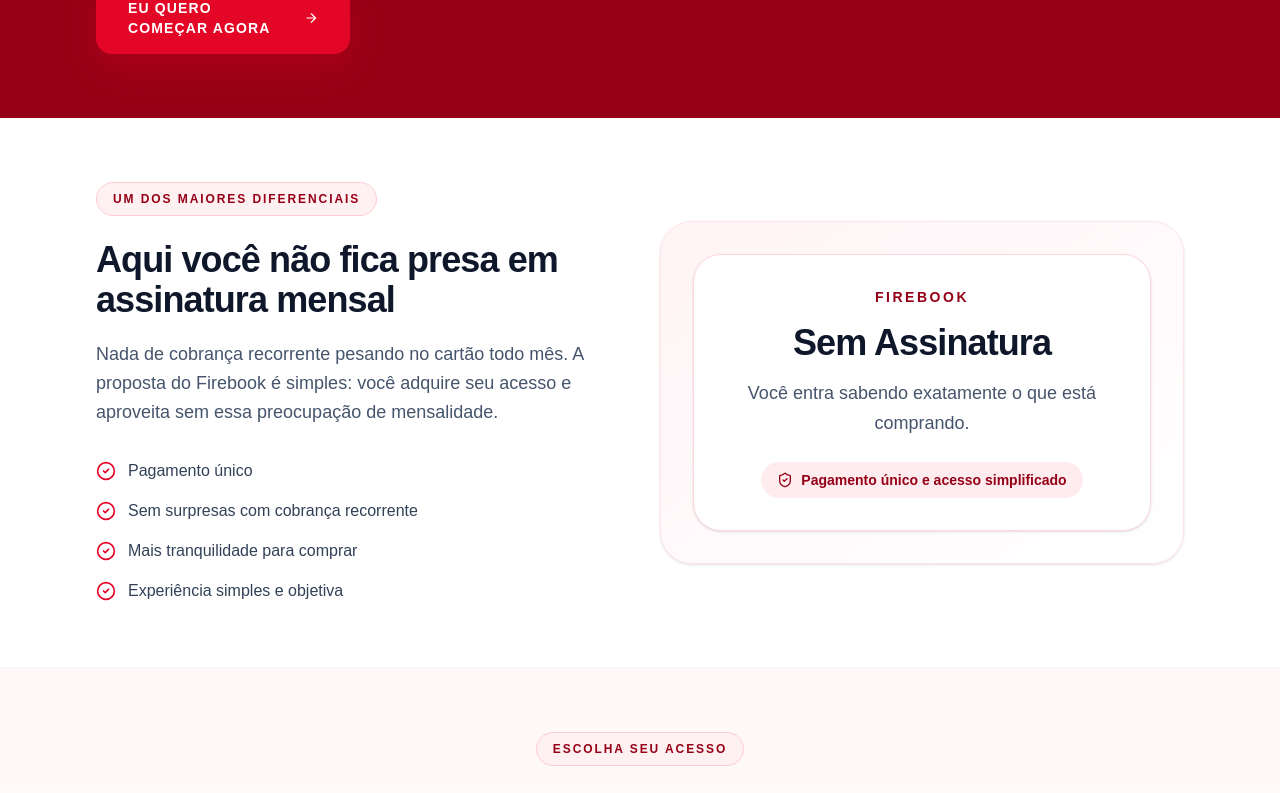
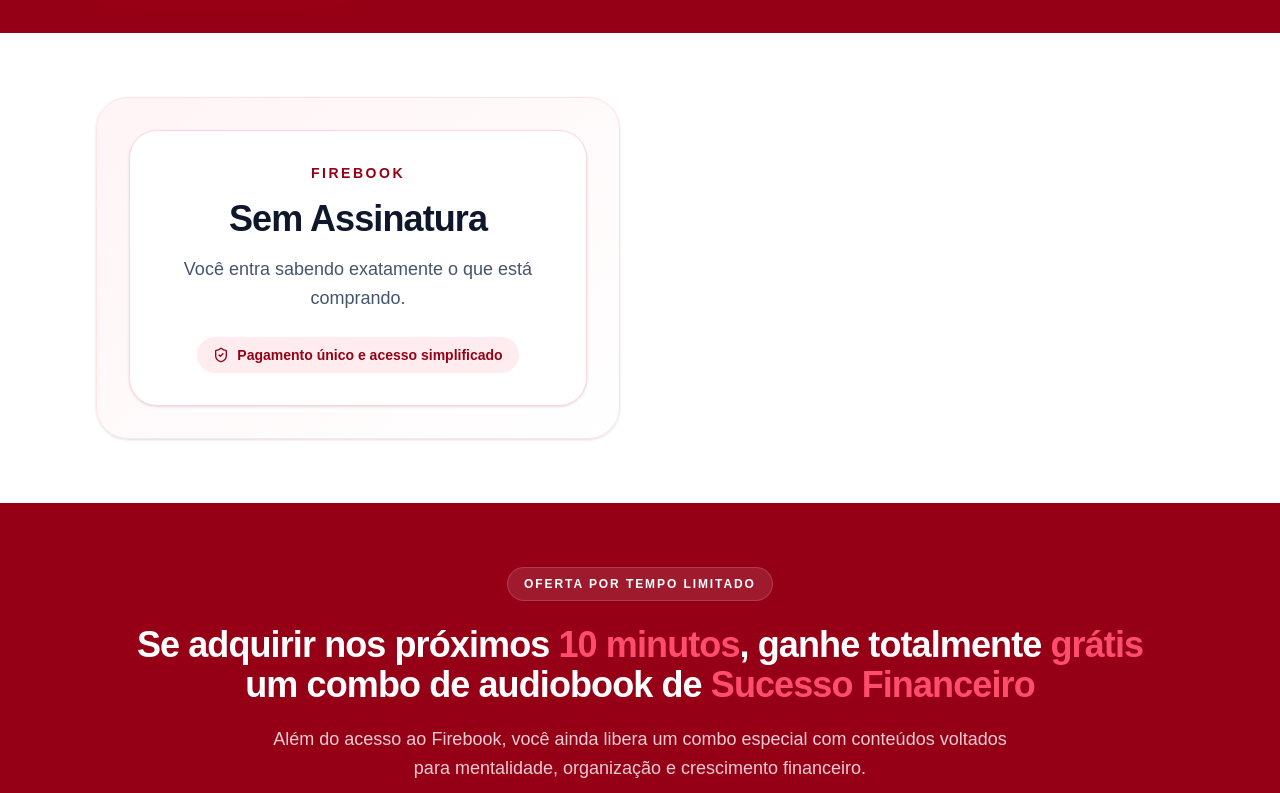
Before and after one commit to gregonocode/creative-nails, a Next.js app: page /firebook/audiobook in a window 1280 px wide. Shown: the part 4195-4988 px from the top of the page. Built offline with nearby package versions, Linux system fonts and the light colour scheme.

Commit message:
oferta com escazz

```diff
--- a/app/firebook/audiobook/page.tsx
+++ b/app/firebook/audiobook/page.tsx
@@ -364,14 +364,7 @@
         Receba notificações sempre que entrarem{" "}
         <span className="text-[#ff2b4d]">Novos audiobooks</span>
       </h2>
-
-      <p className="mx-auto mt-5 max-w-3xl text-lg leading-relaxed text-slate-300">
-        No Firebook você também pode ser avisada quando chegarem novos conteúdos
-        na plataforma, para não perder nenhuma novidade.
-      </p>
-    </div>
-
-    <div className="mt-10 flex justify-center">
+        <div className="mt-10 flex justify-center">
       <Image
         src="/firebook/notificação.png"
         alt="Notificação de novos audiobooks no Firebook"
@@ -380,12 +373,12 @@
       />
     </div>
 
+      <p className="mx-auto mt-5 max-w-3xl text-lg leading-relaxed text-slate-300">
+        No Firebook você também pode ser avisada quando chegarem novos conteúdos
+        na plataforma, para não perder nenhuma novidade.
+      </p>
+    </div>
     <div className="mx-auto mt-10 max-w-3xl text-center">
-      <p className="text-lg leading-relaxed text-slate-300 sm:text-xl">
-        Assim você acompanha tudo de forma simples e prática, sem precisar ficar
-        entrando toda hora para ver se apareceu algo novo.
-      </p>
-
       <p className="mt-5 text-lg font-bold leading-relaxed text-white sm:text-xl">
         E o melhor: receber alertas de{" "}
         <span className="text-[#ff2b4d]">novos audiobooks</span> não gera{" "}
@@ -488,28 +481,7 @@
       {/* Sem mensalidade */}
       <Section className="bg-white">
         <div className="grid items-center gap-10 lg:grid-cols-[1fr_1fr]">
-          <div>
-            <div className="inline-flex rounded-full border border-rose-200 bg-rose-50 px-4 py-2 text-xs font-black uppercase tracking-[0.16em] text-[#960016]">
-              Um dos maiores diferenciais
-            </div>
 
-            <h2 className="mt-6 text-3xl font-black tracking-tight text-slate-900 sm:text-4xl">
-              Aqui você não fica presa em assinatura mensal
-            </h2>
-
-            <p className="mt-5 text-lg leading-relaxed text-slate-600">
-              Nada de cobrança recorrente pesando no cartão todo mês. A proposta
-              do Firebook é simples: você adquire seu acesso e aproveita sem essa
-              preocupação de mensalidade.
-            </p>
-
-            <ul className="mt-8 space-y-4">
-              <Bullet>Pagamento único</Bullet>
-              <Bullet>Sem surpresas com cobrança recorrente</Bullet>
-              <Bullet>Mais tranquilidade para comprar</Bullet>
-              <Bullet>Experiência simples e objetiva</Bullet>
-            </ul>
-          </div>
 
           <div className="rounded-[32px] border border-rose-100 bg-gradient-to-br from-[#FFF4F6] to-white p-8 shadow-sm">
             <div className="rounded-[28px] border border-[#FFD7DE] bg-white p-8 text-center shadow-sm">
@@ -533,6 +505,80 @@
           </div>
         </div>
       </Section>
+      <Section className="bg-[#960016]">
+  <div className="mx-auto max-w-5xl">
+    <div className="text-center">
+      <div className="inline-flex rounded-full border border-white/15 bg-white/10 px-4 py-2 text-xs font-black uppercase tracking-[0.16em] text-white">
+        Oferta por tempo limitado
+      </div>
+
+      <h2 className="mt-6 text-3xl font-black tracking-tight text-white sm:text-4xl">
+        Se adquirir nos próximos{" "}
+        <span className="text-[#ff4d6d]">10 minutos</span>, ganhe totalmente{" "}
+        <span className="text-[#ff4d6d]">grátis</span> um combo de audiobook de{" "}
+        <span className="text-[#ff4d6d]">Sucesso Financeiro</span>
+      </h2>
+
+      <p className="mx-auto mt-5 max-w-3xl text-lg leading-relaxed text-white/80">
+        Além do acesso ao Firebook, você ainda libera um combo especial com
+        conteúdos voltados para mentalidade, organização e crescimento
+        financeiro.
+      </p>
+    </div>
+
+    <div className="mt-10 grid grid-cols-2 gap-4 sm:grid-cols-3 md:grid-cols-4">
+      <div className="overflow-hidden rounded-2xl border border-white/10 bg-white/5">
+        <Image
+          src="/firebook/livro1.jpg"
+          alt="Audiobook de sucesso financeiro 1"
+          width={300}
+          height={400}
+          className="h-auto w-full object-cover"
+        />
+      </div>
+
+      <div className="overflow-hidden rounded-2xl border border-white/10 bg-white/5">
+        <Image
+          src="/firebook/livro2.jpg"
+          alt="Audiobook de sucesso financeiro 2"
+          width={300}
+          height={400}
+          className="h-auto w-full object-cover"
+        />
+      </div>
+
+      <div className="overflow-hidden rounded-2xl border border-white/10 bg-white/5">
+        <Image
+          src="/firebook/livro3.jpg"
+          alt="Audiobook de sucesso financeiro 3"
+          width={300}
+          height={400}
+          className="h-auto w-full object-cover"
+        />
+      </div>
+
+      <div className="overflow-hidden rounded-2xl border border-white/10 bg-white/5">
+        <Image
+          src="/firebook/livro4.jpg"
+          alt="Audiobook de sucesso financeiro 4"
+          width={300}
+          height={400}
+          className="h-auto w-full object-cover"
+        />
+      </div>
+    </div>
+
+    <div className="mt-10 flex justify-center">
+      <Link
+        href="#planos"
+        className="inline-flex items-center justify-center gap-2 rounded-2xl bg-[#E40627] px-8 py-4 text-sm font-extrabold uppercase tracking-[0.08em] text-white shadow-[0_14px_34px_rgba(228,6,39,0.28)] transition hover:scale-105 hover:bg-[#c90420]"
+      >
+        Quero garantir o bônus
+        <ArrowRight className="h-5 w-5" />
+      </Link>
+    </div>
+  </div>
+</Section>
 
       {/* Planos */}
       <Section
```
